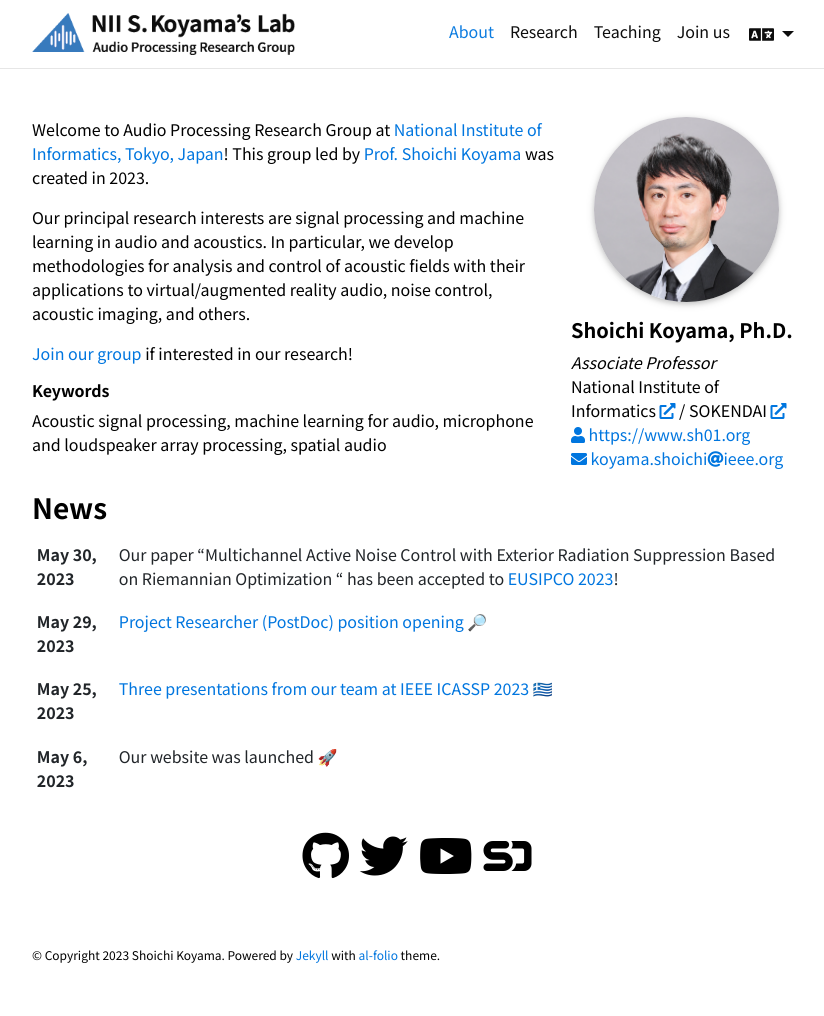
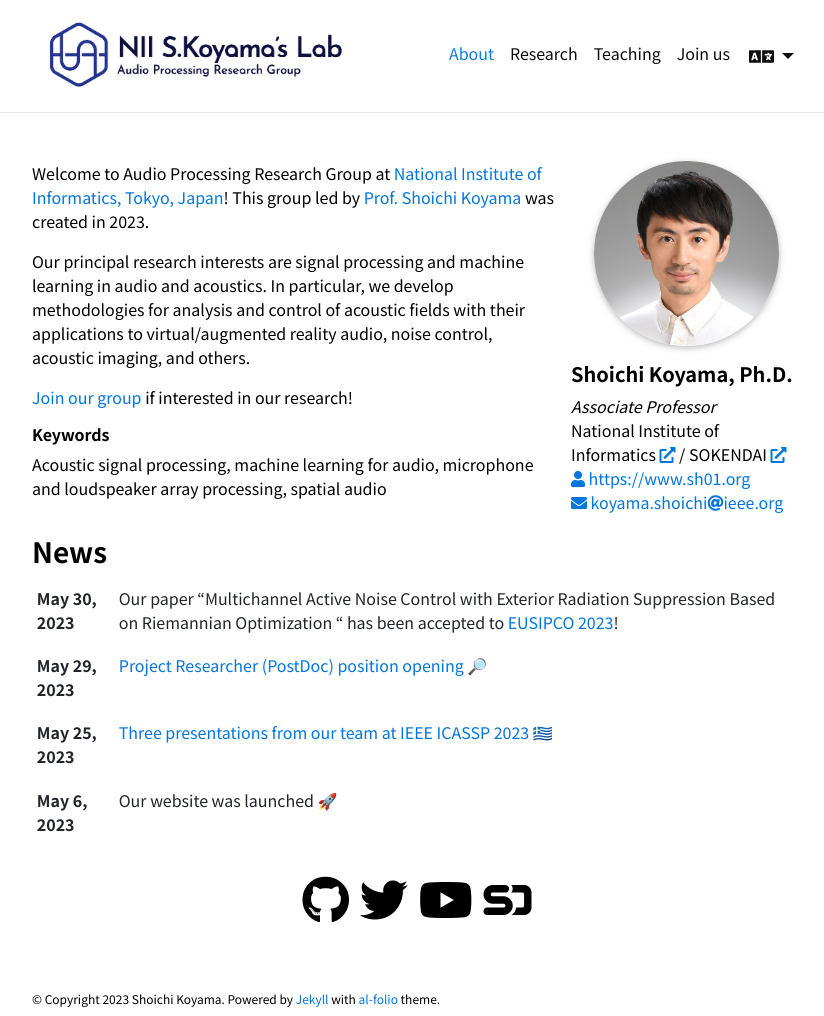
Before and after one commit to skoyamalab/skoyamalab.github.io, a Jekyll site: the page built from _pages/about.md, in a window 1280 px wide and 1016 px high. Shown: the whole window, without its empty margins (223-1047 px from the left). Built offline with Jekyll 4.4.1, drawn with Linux system fonts in a browser that asks for light colours; full-size pictures stand in for the smaller copies a plugin makes; comment, search, counter and statistics services are not loaded; a style sheet for code colours, icons or effects is not loaded.

Commit message:
updated logo

```diff
--- a/_includes/header.html
+++ b/_includes/header.html
@@ -9,7 +9,7 @@
           {%- else -%}
             <a class="navbar-brand title font-weight-lighter" href="{{ site.baseurl }}/">
           {%- endif -%}
-            <img src="/assets/img/logo.png" height="42px">
+            <img src="/assets/img/logo.png" height="86px">
           </a>
           <!-- {% if page.permalink != '/' -%}
           <a class="navbar-brand title font-weight-lighter" href="{{ site.baseurl }}/">
```
Also changed, not shown: assets/img/favicon.png, assets/img/logo.png, assets/img/prof_pic.jpg, assets/img/prof_pic_nii.jpg (added).
